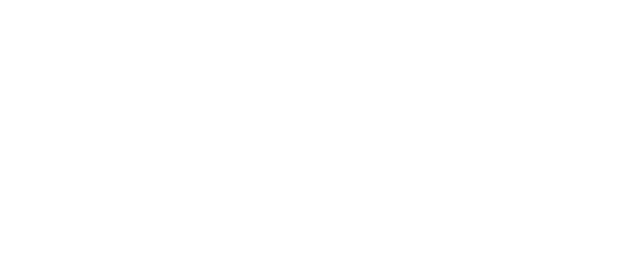
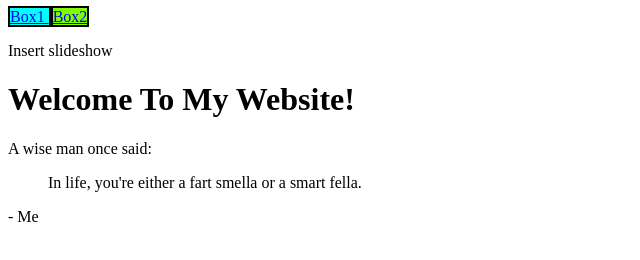
Before and after one commit to etanf987/recipe-project, a plain HTML site: page index.html in a window 1280 px wide. Shown: the whole page, without its empty margins (0-640 px from the left). Drawn offline with Linux system fonts and the light colour scheme.

Commit message:
updated index.html
updated the main file

```diff
--- a/index.html
+++ b/index.html
@@ -1,5 +1,5 @@
 <!DOCTYPE html>
-<html lang="en">
+<html lang="en-US">
 
 <head>
     <meta charset="UTF-8">
@@ -10,6 +10,19 @@
 
 <body>
 
+    <!-- CONTENT GOES IN BODY -->
+    <div>
+        <a style="background-color:aqua; border:2px solid black" href = "https://www.youtube.com/" title = "Box1" style = "width: 100px"> Box1 </a>
+        <a style="background-color: chartreuse; border:2px solid black" href="https://www.youtube.com/" title = "Box2" style = "width: 200px"> Box2 </a>
+    </div>
+    <p> Insert slideshow </p>
+    <h1> Welcome To My Website! </h1>
+    <p> A wise man once said: </p>
+    <blockquote> In life, you're either a fart smella or a smart fella. </blockquote>
+    <p> - Me</p>
+
+
+
 </body>
 
 </html>
```
